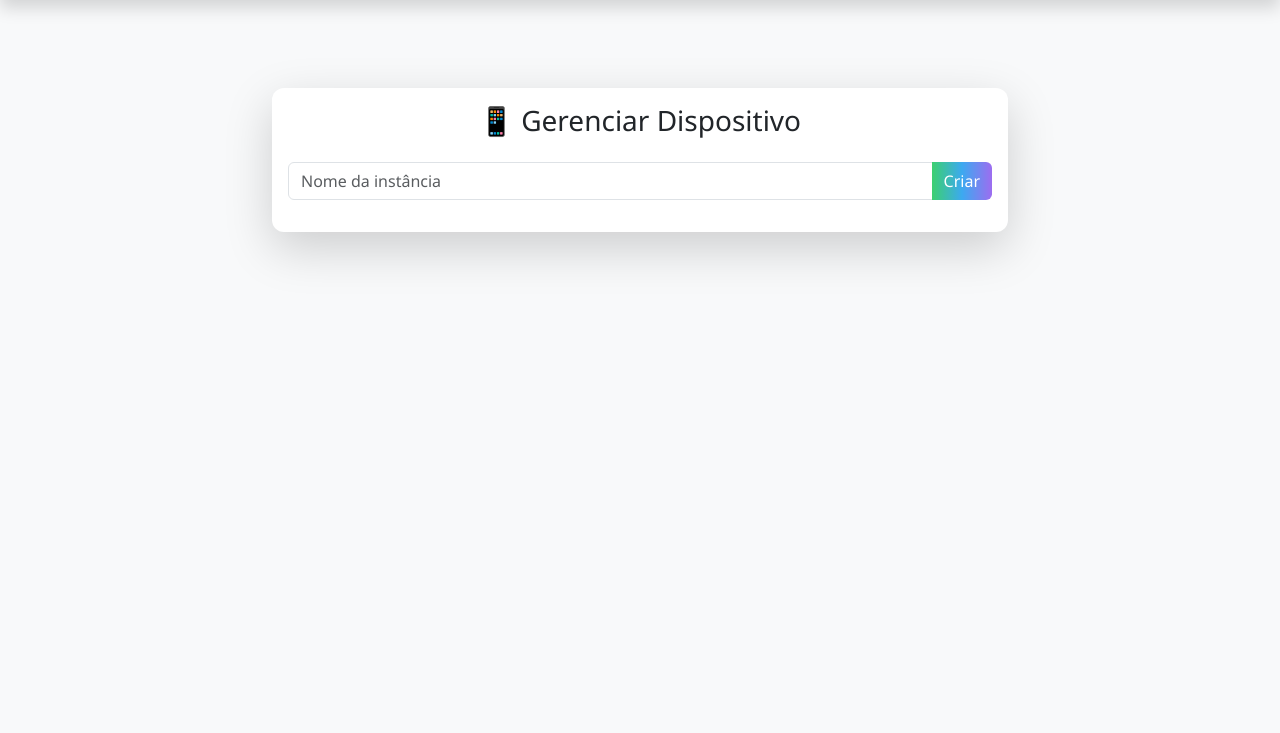
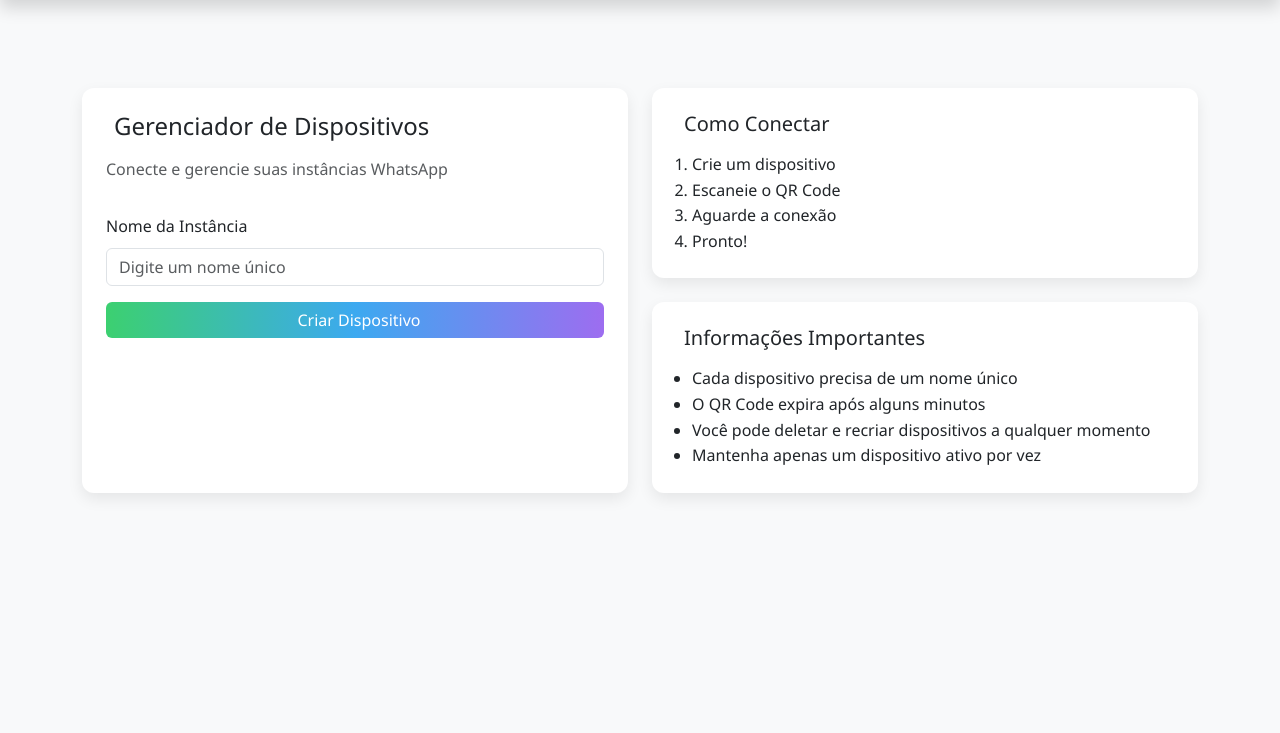
Before and after one commit to JorgeHRP/jorgechat, a Flask app: page /dispositivo in a window 1280 px wide. Shown: the part 60-793 px from the top of the page. Run offline with Flask 3, Linux system fonts and the light colour scheme; the visitor is signed in with stand-in values (Sample User, id 1); data that the repository does not hold is empty; some libraries are stand-ins or nearby versions.

Commit message:
atualização geral

```diff
--- a/app.py
+++ b/app.py
@@ -286,27 +286,36 @@ def home():
 @app.route("/grupos", methods=["GET"])
 @ativacao_required
 def grupos():
+    return render_template("grupos.html")
+
+# API que devolve os grupos em JSON
+@app.route("/api/grupos", methods=["GET"])
+@ativacao_required
+def api_grupos():
     usuario = session["usuario"]
 
     result = supabase.table(SUPABASE_TABLE).select("dispositivo").eq("nome", usuario).execute()
-    instancia = result.data[0].get("dispositivo") if result.data else None
+    instancia = result.data[0].get("dispositivo") if (result.data and len(result.data) > 0) else None
 
     if not instancia:
-        flash("❌ Nenhuma instância conectada.")
-        return redirect(url_for("dispositivo"))
+        return {"error": "Nenhuma instância conectada."}, 400
 
     url = f"{EVOLUTION_SERVER}/group/fetchAllGroups/{instancia}?getParticipants=false"
     headers = {"apikey": EVOLUTION_APIKEY}
 
-    grupos = []
     try:
-        resp = requests.get(url, headers=headers, timeout=300)
+        resp = requests.get(url, headers=headers, timeout=60)
         resp.raise_for_status()
         grupos = resp.json() or []
+        if not isinstance(grupos, list):
+            grupos = []
+        return {"grupos": grupos}
+    except requests.exceptions.Timeout:
+        return {"error": "Servidor demorou para responder."}, 504
     except Exception as e:
-        pass
+        logging.error(f"Erro ao buscar grupos: {e}", exc_info=True)
+        return {"error": "Erro inesperado ao buscar grupos."}, 500
 
-    return render_template("grupos.html", grupos=grupos, instancia=instancia)
 
 
 @app.route("/grupos/enviar", methods=["POST"])
--- a/templates/dispositivo.html
+++ b/templates/dispositivo.html
@@ -3,13 +3,16 @@
 
 {% block content %}
 <div class="container py-5">
-  <div class="row justify-content-center">
-    <div class="col-md-8">
+  <div class="row justify-content-center g-4">
 
-      <div class="card shadow-lg border-0">
-        <div class="card-body text-center">
-
-          <h3 class="mb-4">📱 Gerenciar Dispositivo</h3>
+    <!-- Coluna esquerda: Gerenciador -->
+    <div class="col-lg-6">
+      <div class="card p-4 h-100">
+        <h4 class="mb-3 d-flex align-items-center">
+          <i class="bi bi-phone me-2 text-primary"></i>
+          Gerenciador de Dispositivos
+        </h4>
+        <p class="text-muted">Conecte e gerencie suas instâncias WhatsApp</p>
 
         <!-- Status -->
         {% if status %}
@@ -24,36 +27,67 @@
           <h5 class="mb-3">🔗 Instância ativa: <b>{{ dispositivo_nome }}</b></h5>
           <form method="POST">
             <input type="hidden" name="acao" value="deletar">
-              <button type="submit" class="btn btn-danger btn-lg">🗑️ Deletar Instância</button>
+            <button type="submit" class="btn btn-danger w-100">
+              <i class="bi bi-trash me-2"></i> Deletar Instância
+            </button>
           </form>
 
         <!-- Criar nova instância -->
         {% elif not dispositivo_nome %}
           <form method="POST" class="mt-3">
-              <div class="input-group mb-3">
-                <input type="text" class="form-control" name="nome" placeholder="Nome da instância" required>
+            <div class="mb-3">
+              <label for="nomeInstancia" class="form-label">Nome da Instância</label>
+              <input type="text" class="form-control" id="nomeInstancia" name="nome" placeholder="Digite um nome único" required>
               <input type="hidden" name="acao" value="criar">
-                <button type="submit" class="btn btn-primary">Criar</button>
             </div>
+            <button type="submit" class="btn btn-primary w-100">
+              <i class="bi bi-plus-circle me-2"></i> Criar Dispositivo
+            </button>
           </form>
         {% endif %}
 
         <!-- QR Code -->
         {% if qrcode_b64 %}
-            <div class="mt-4" id="qrcode-box">
-              <h5>Escaneie o QR Code abaixo no WhatsApp:</h5>
-              <img src="{{ qrcode_b64 }}" alt="QR Code" class="img-fluid mt-3" style="max-width: 300px;">
+          <div class="mt-4 text-center" id="qrcode-box">
+            <h5><i class="bi bi-qr-code me-2"></i> Escaneie o QR Code abaixo no WhatsApp:</h5>
+            <img src="{{ qrcode_b64 }}" alt="QR Code" class="img-fluid mt-3 shadow" style="max-width: 280px;">
           </div>
         {% endif %}
 
         <!-- Pairing code -->
         {% if pairing_code %}
-            <div class="mt-4">
-              <h5>Código de Pareamento:</h5>
+          <div class="mt-4 text-center">
+            <h5><i class="bi bi-key me-2"></i> Código de Pareamento:</h5>
             <p class="fw-bold fs-4">{{ pairing_code }}</p>
           </div>
         {% endif %}
       </div>
+    </div>
+
+    <!-- Coluna direita: blocos empilhados -->
+    <div class="col-lg-6 d-flex flex-column gap-4">
+      <div class="card p-4">
+        <h5 class="d-flex align-items-center mb-3">
+          <i class="bi bi-link-45deg me-2 text-primary"></i> Como Conectar
+        </h5>
+        <ol class="ps-3 mb-0">
+          <li>Crie um dispositivo</li>
+          <li>Escaneie o QR Code</li>
+          <li>Aguarde a conexão</li>
+          <li>Pronto!</li>
+        </ol>
+      </div>
+
+      <div class="card p-4">
+        <h5 class="d-flex align-items-center mb-3">
+          <i class="bi bi-exclamation-triangle me-2 text-warning"></i> Informações Importantes
+        </h5>
+        <ul class="mb-0 ps-3">
+          <li>Cada dispositivo precisa de um nome único</li>
+          <li>O QR Code expira após alguns minutos</li>
+          <li>Você pode deletar e recriar dispositivos a qualquer momento</li>
+          <li>Mantenha apenas um dispositivo ativo por vez</li>
+        </ul>
       </div>
     </div>
   </div>
@@ -71,24 +105,26 @@
       .then(res => res.json())
       .then(data => {
         const statusBox = document.getElementById("status-box");
-        const cardBody = document.querySelector(".card-body");
+        const cardBody = document.querySelector(".card.p-4");
 
         if (data.status === "open") {
-          // Atualiza mensagem
           statusBox.className = "alert alert-success";
           statusBox.innerText = `✅ Dispositivo ${nomeInstancia} conectado!`;
 
-          // Troca conteúdo do card
           cardBody.innerHTML = `
-            <h3 class="mb-4">📱 Gerenciar Dispositivo</h3>
+            <h4 class="mb-3 d-flex align-items-center">
+              <i class="bi bi-phone me-2 text-primary"></i> Gerenciador de Dispositivos
+            </h4>
             <div class="alert alert-success">✅ Dispositivo ${nomeInstancia} conectado!</div>
             <h5 class="mb-3">🔗 Instância ativa: <b>${nomeInstancia}</b></h5>
             <form method="POST">
               <input type="hidden" name="acao" value="deletar">
-              <button type="submit" class="btn btn-danger btn-lg">🗑️ Deletar Instância</button>
+              <button type="submit" class="btn btn-danger w-100">
+                <i class="bi bi-trash me-2"></i> Deletar Instância
+              </button>
             </form>
           `;
-          return; // para polling
+          return;
         }
 
         tentativas++;
```
Also changed, not shown: templates/dispositivo copy.html (added, +108 -0 lines), templates/grupos.html (+45 -22 lines). Lines whose indentation alone changed are shown as unchanged.
